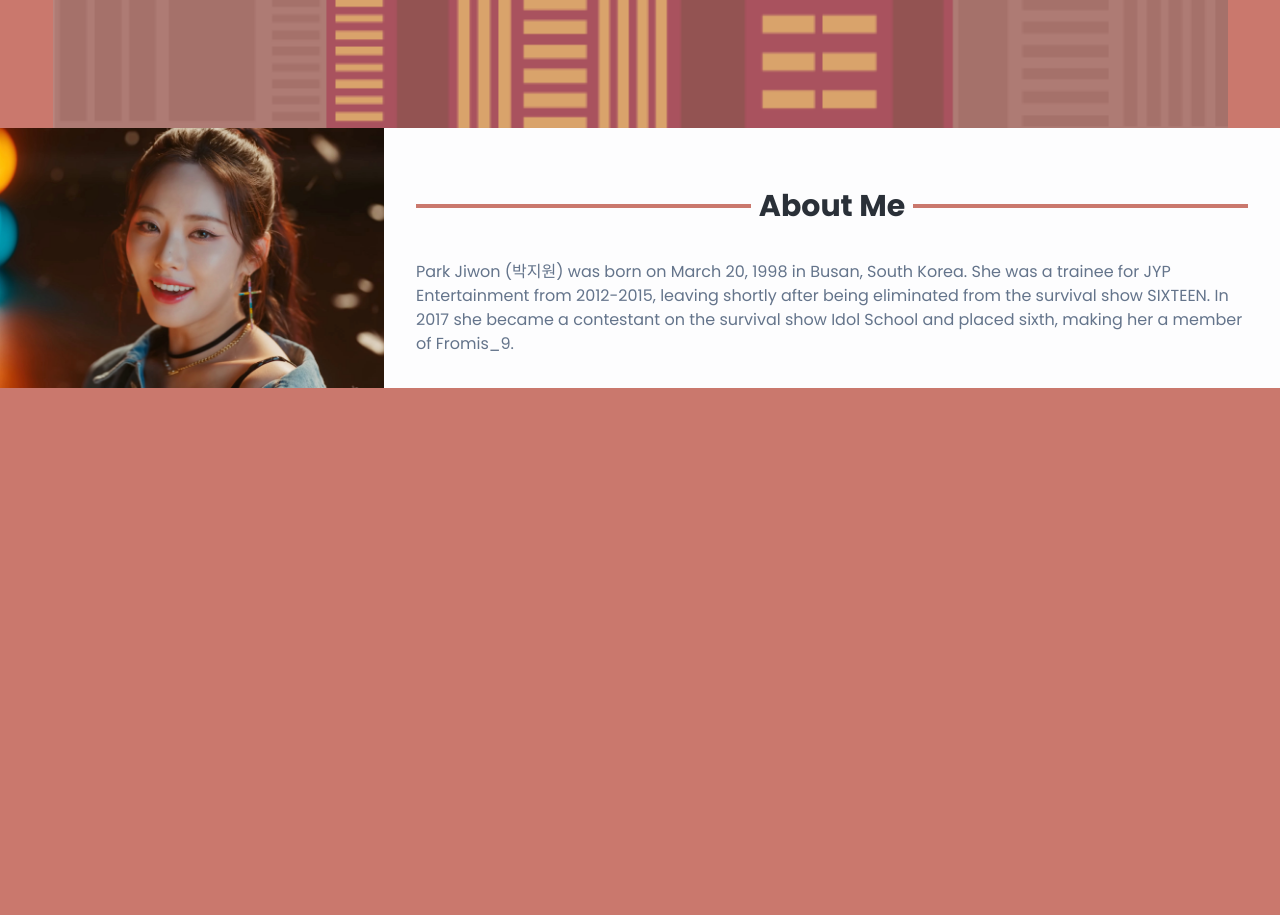
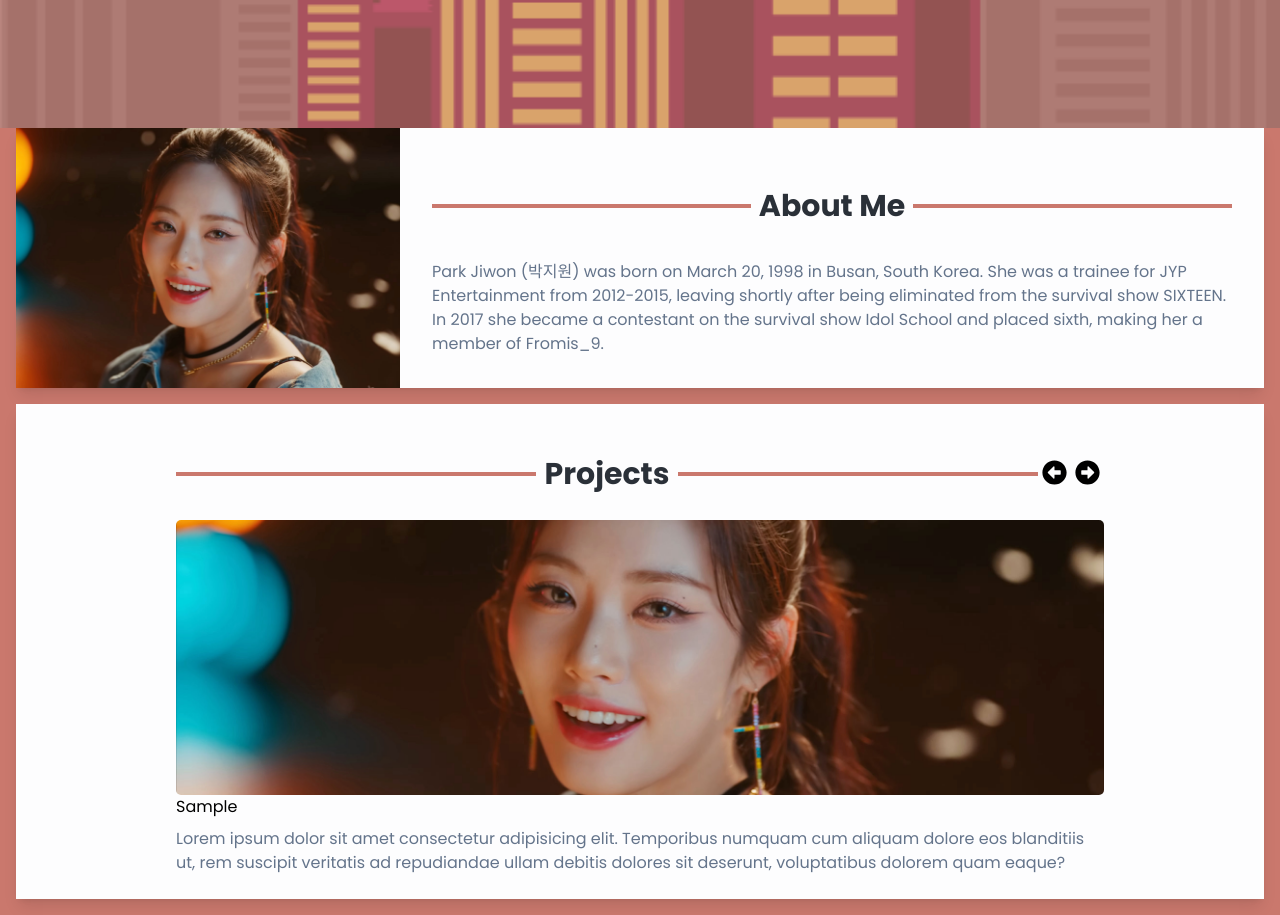
Before and after one commit to geronimium-gr/My-Portfolio, a React (Create React App) app: page / in a window 1280 px wide. Shown: the part 760-1675 px from the top of the page. Before the commit the page ends 1148 px from the top, so only its background shows below. Built offline with nearby package versions, Linux system fonts and the light colour scheme; a web font is replaced by a local one.

Commit message:
components: Project Section
bugs:
- Slider/Carousel

```diff
--- a/src/App.js
+++ b/src/App.js
@@ -2,15 +2,15 @@ import React from "react";
 import NavigationBar from "./components/NavigationBar";
 import Hero from "./components/Hero";
 import About from "./components/About";
+import Project from "./components/Project";
 
 function App() {
   return (
     <>
-      <div>
-        <NavigationBar />
-        <Hero />
-      </div>
+      <NavigationBar />
+      <Hero />
       <About />
+      <Project />
     </>
   );
 }
--- a/src/components/About.jsx
+++ b/src/components/About.jsx
@@ -3,8 +3,8 @@ import sample from "../images/img-4.jpg";
 
 const About = () => {
   return (
-    <section id="about">
-      <div className="bg-whitish shadow-md overflow-hidden">
+    <section id="about" className="space-margin shadow-lg">
+      <div className="bg-whitish overflow-hidden">
         <div className="md:flex">
           <div className="md:shrink-0">
             <img
@@ -16,12 +16,12 @@ const About = () => {
           <div className="flex flex-col lg:flex-row">
             {/* <div className="p-10 md:p-20"></div> */}
             <div className="p-8 place-self-center">
-              <div class="relative flex items-center py-5">
-                <div class="flex-grow border-2 border-newYorkPink"></div>
+              <div className="relative flex items-center py-5">
+                <div className="flex-grow border-2 border-newYorkPink"></div>
                 <span className="p-2 text-gunmetal text-2xl text-center font-bold md:text-3xl">
                   About Me
                 </span>
-                <div class="flex-grow border-2 border-newYorkPink"></div>
+                <div className="flex-grow border-2 border-newYorkPink"></div>
               </div>
               <p className="mt-2 text-slate-500">
                 Park Jiwon (박지원) was born on March 20, 1998 in Busan, South
--- /dev/null
+++ b/src/components/Project.jsx
@@ -0,0 +1,51 @@
+import React from "react";
+import sample from "../images/img-4.jpg";
+import { FaArrowAltCircleLeft, FaArrowAltCircleRight } from "react-icons/fa";
+
+const Project = () => {
+  return (
+    <section id="slider" className="space-margin shadow-lg bg-whitish">
+      <div className="container p-6">
+        <div className="">
+          <div className="slider-wrapper">
+            <div className="">
+              <div className="relative flex items-center py-5">
+                <div className="flex-grow border-2 border-newYorkPink"></div>
+                <span className="p-2 text-gunmetal text-2xl text-center font-bold md:text-3xl">
+                  Projects
+                </span>
+                <div className="flex-grow border-2 border-newYorkPink"></div>
+                <div id="controls">
+                  <button className="previous p-1">
+                    <FaArrowAltCircleLeft size={25} />
+                  </button>
+                  <button className="next p-1">
+                    <FaArrowAltCircleRight size={25} />
+                  </button>
+                </div>
+              </div>
+            </div>
+            <div className="my-slider">
+              <div className="slide">
+                <div className="slide-img bg-project">
+                  <a href="http://">View More</a>
+                </div>
+                <div className="slide-info">
+                  <h3 className="project-name">Sample</h3>
+                  <p className="mt-2 text-slate-500">
+                    Lorem ipsum dolor sit amet consectetur adipisicing elit.
+                    Temporibus numquam cum aliquam dolore eos blanditiis ut, rem
+                    suscipit veritatis ad repudiandae ullam debitis dolores sit
+                    deserunt, voluptatibus dolorem quam eaque?
+                  </p>
+                </div>
+              </div>
+            </div>
+          </div>
+        </div>
+      </div>
+    </section>
+  );
+};
+
+export default Project;
--- a/src/index.css
+++ b/src/index.css
@@ -20,6 +20,85 @@
     background-repeat: no-repeat;
     background-size: 1300px;
     background-position: 50% 0%;
-    background-size: contain;
+    background-size: cover;
   }
 }
+
+.space-margin {
+  margin: 0 1rem 1rem
+}
+
+#slider {
+    display: flex;
+    justify-content: center;
+    align-items: center;
+}
+
+/* .container {
+    width: 1600px;
+    margin: auto;
+} */
+
+.subcontainer {
+    width: 85%;
+    margin: auto;
+}
+
+.controller {
+    display: flex;
+    justify-content: space-between;
+    align-items: center;
+}
+
+
+/* #controls i {
+    color: white;
+    font-size: 1rem;
+}
+
+.previous, .next {
+    padding: 2px;
+    width: 30px;
+    height: 30px;
+    cursor: pointer;
+    border-radius: 50%;
+    outline: none;
+    transition: 0.7s ease-in-out;
+    border: 3px solid white;
+    background-color: #1c1d25;
+    box-shadow: 0 0 5px #bbb;
+} */
+
+/* .previous:hover, .next:hover {
+    border: 3px solid gray;
+} */
+
+.slide-img {
+    width: 100%;
+    height: 275px;
+    background-position: center;
+    background-size: cover;
+    cursor: pointer;
+    display: flex;
+    justify-content: center;
+    align-items: center;
+    transition: 0.5s;
+    border-radius: 5px;
+}
+
+.slide-img:hover {
+    box-shadow: 0 0 0 200px rgba(0, 0, 0, 0.9) inset;
+}
+
+.slide-img a {
+    transform: scale(0);
+    transition: 0.8s;
+    font-size: 1.5rem;
+    opacity: 0;
+    color: white;
+}
+
+.slide-img:hover a {
+    opacity: 1;
+    transform: scale(1);
+}
--- a/tailwind.config.js
+++ b/tailwind.config.js
@@ -1,17 +1,15 @@
 /** @type {import('tailwindcss').Config} */
 module.exports = {
-  content: [
-    "./src/**/*.{js,jsx,ts,tsx}",
-  ],
+  content: ["./src/**/*.{js,jsx,ts,tsx}"],
   theme: {
     screens: {
-      sm: '480px',
-      md: '768px',
-      lg: '976px',
-      xl: '1440px',
+      sm: "480px",
+      md: "768px",
+      lg: "976px",
+      xl: "1440px",
     },
     fontFamily: {
-      serif: ['Merriweather', 'serif'],
+      serif: ["Merriweather", "serif"],
     },
     extend: {
       colors: {
@@ -21,7 +19,10 @@ module.exports = {
         whitish: "#fdfdfeff",
         raisinBlack: "#21212cff",
       },
+      backgroundImage: {
+        "project": "url('../src/images/img-4.jpg')"
+      },
     },
   },
   plugins: [],
-}
+};
```
